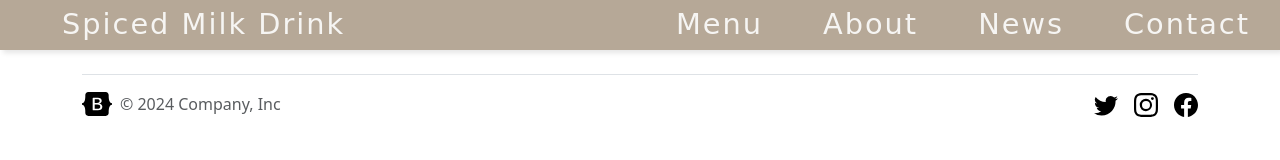
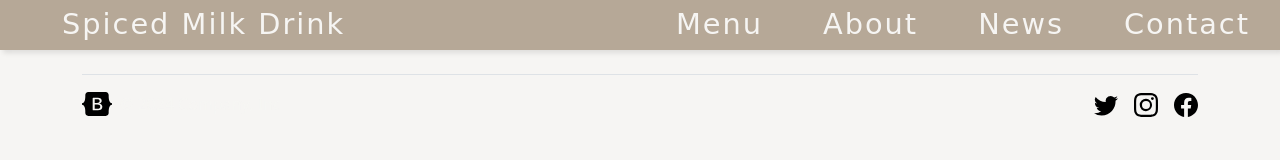
Before and after one commit to sirwilliamthefirst/SpicedMilkDrink, a website: page index.html in a window 1280 px wide. Drawn offline with nearby package versions, Linux system fonts and the light colour scheme; a web font is replaced by a local one.

Commit message:
fixed background color

```diff
--- a/main.scss
+++ b/main.scss
@@ -1,7 +1,9 @@
 // Variable overrides first
-$primary: #c6bbae;
+$primary: #b6a897;
 $enable-shadows: true;
 $prefix: "mo-";
+$body-bg: #f6f5f3;
+$body-color: #f6f5f3;
 
 // Then import Bootstrap
 @import "node_modules/bootstrap/scss/bootstrap";
```
Also changed, not shown: main.css.
